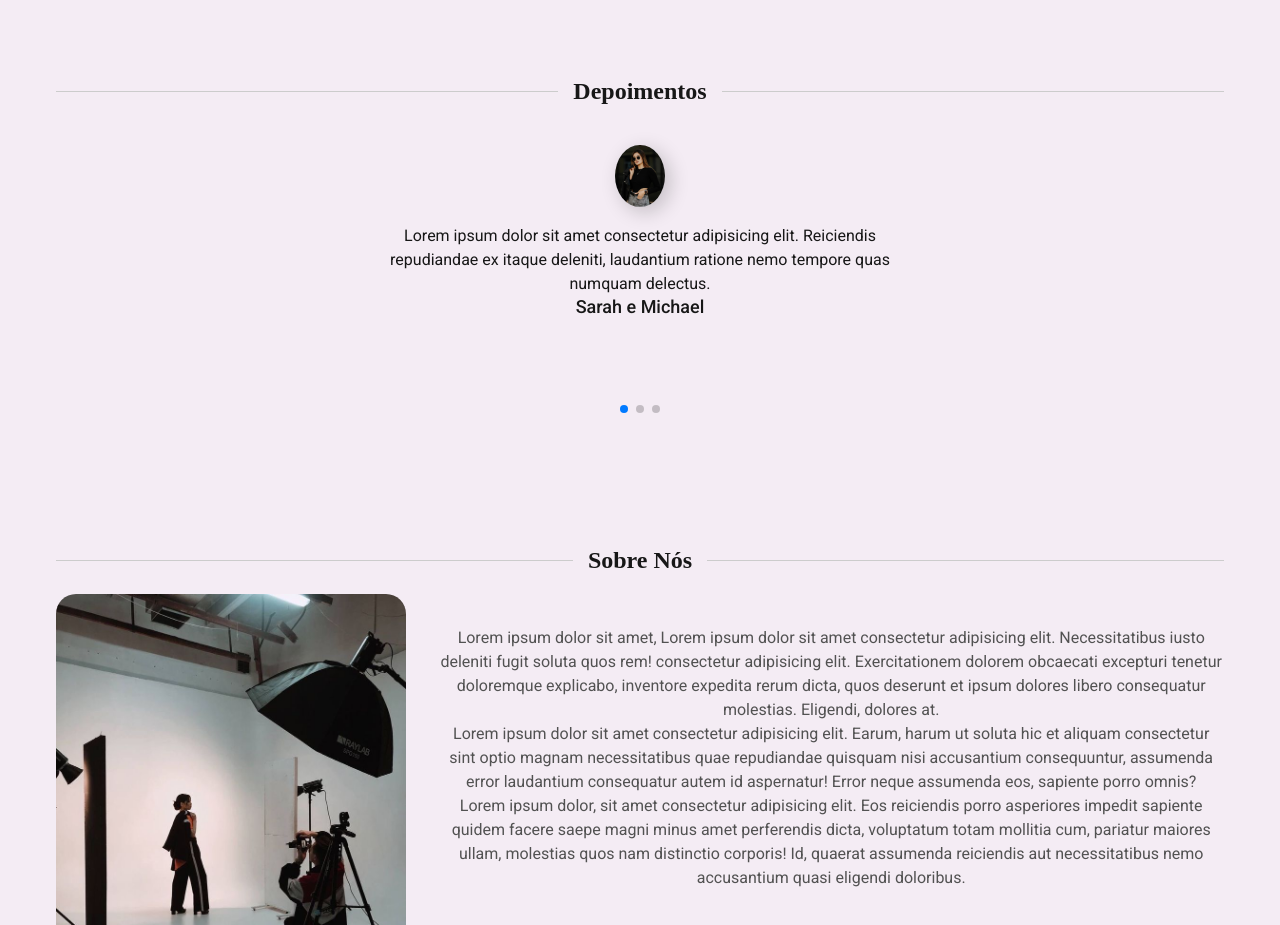
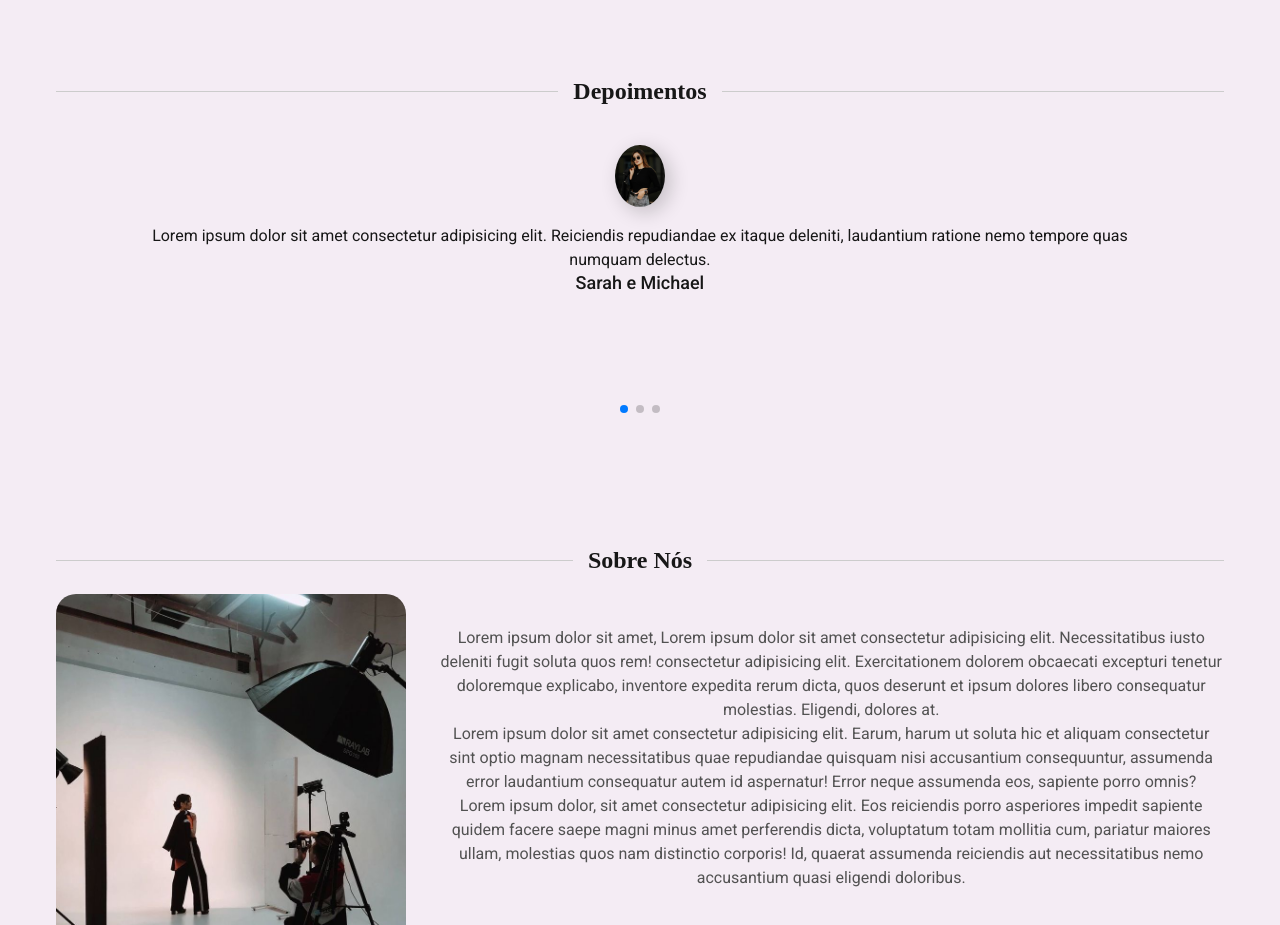
Before and after one commit to Yarafcsantos/Infocusstudio, a plain HTML site: page index.html in a window 1280 px wide. Shown: the part 1960-2885 px from the top of the page. Drawn offline with nearby package versions, Linux system fonts and the light colour scheme; no server answers.

Commit message:
Update style.css

```diff
--- a/css/style.css
+++ b/css/style.css
@@ -18,13 +18,12 @@
 
 html, body {
     scroll-behavior: smooth;
+    overflow-x:hidden!important;
 }
 
 body {
     font-family: "Roboto", serif;
     background-color: var(--white);
-    display:block;
-    overflow-x:hidden!important;
 }
 
 ul {
@@ -388,7 +387,7 @@ a {
   }
 
   .swiper {
-    width: 50%;
+    width: 90%;
     height: auto;
     margin: 20px 0;
   }
```
